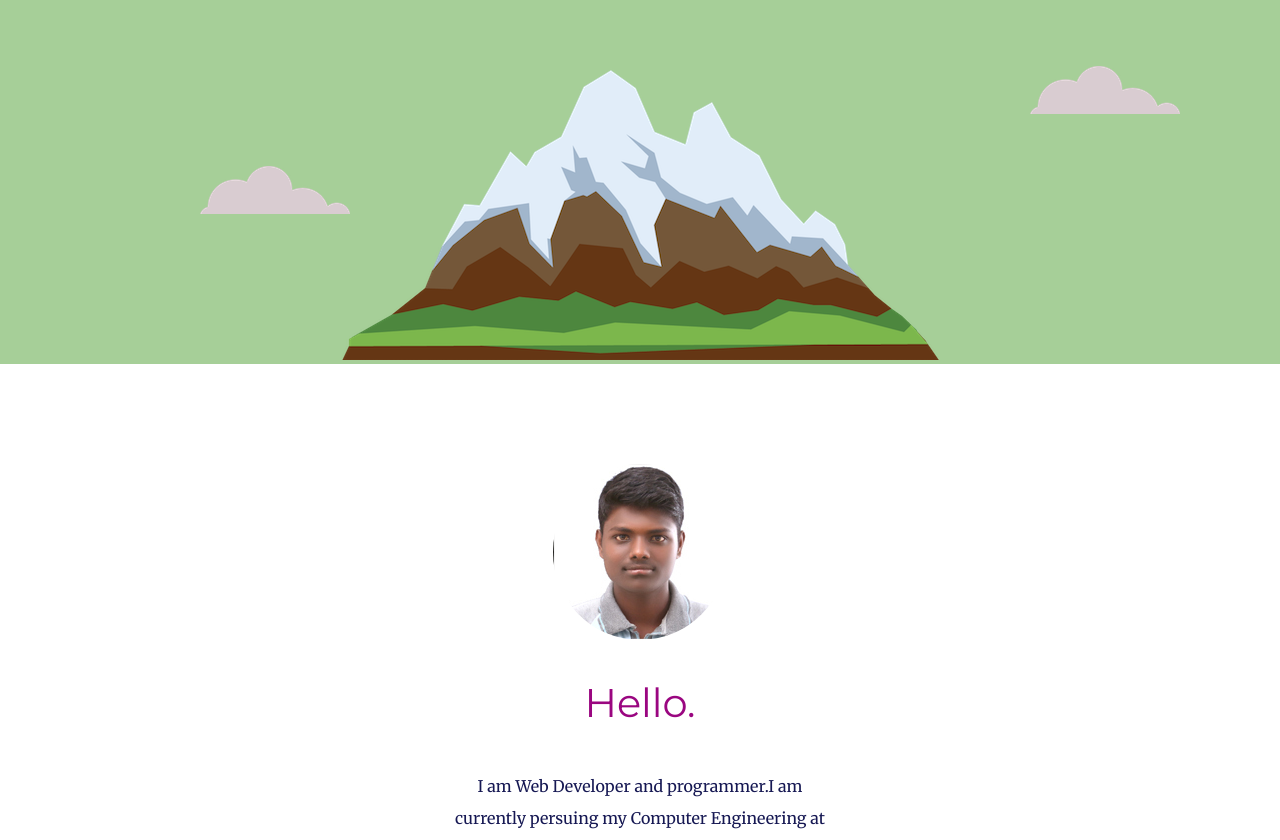
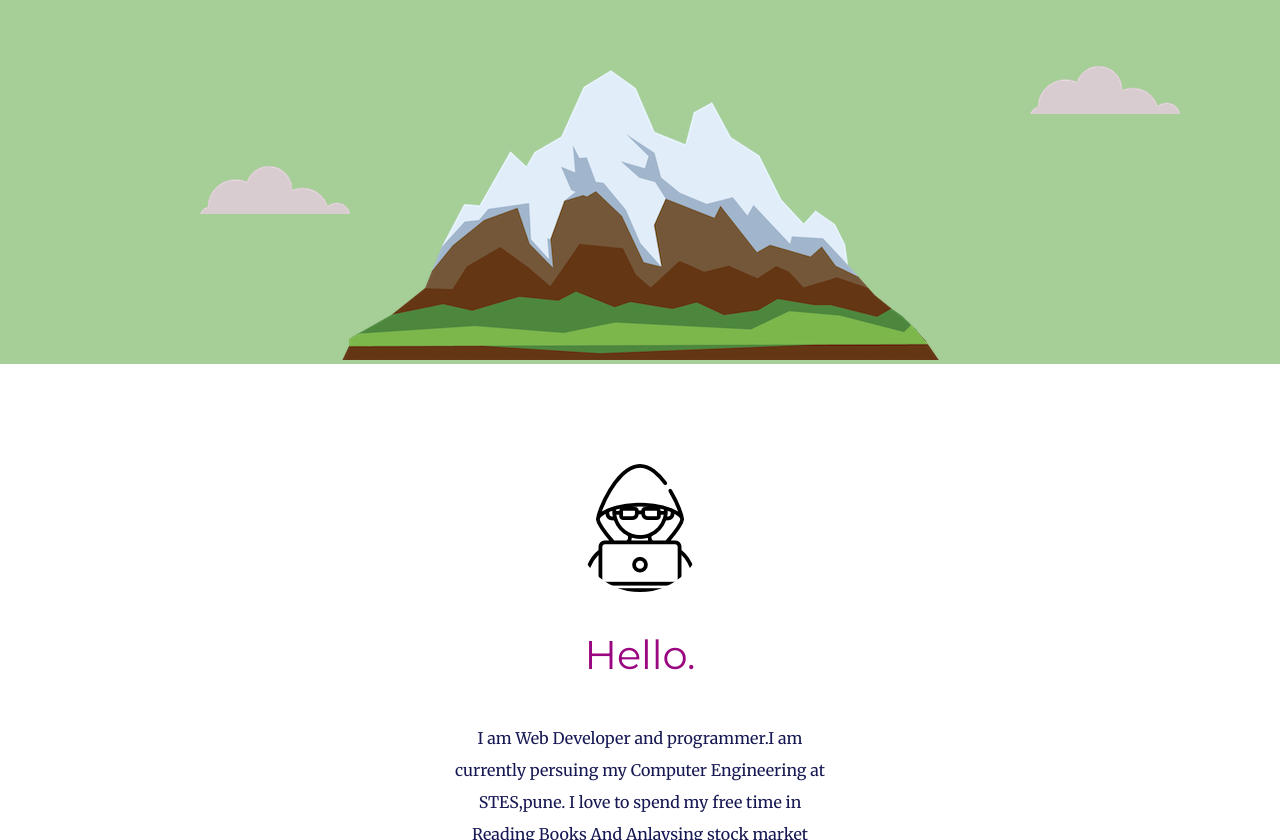
Before and after one commit to Saurabhrborhade/Mysite, a plain HTML site: page index.html in a window 1280 px wide. Shown: the part 388-1228 px from the top of the page. Drawn offline with Linux system fonts and the light colour scheme.

Commit message:
Update index.html

```diff
--- a/index.html
+++ b/index.html
@@ -26,7 +26,7 @@
   </div>
   <div class="middle-container">
     <div class="profile">
-      <img src="imgaes/sb photo.JPG" alt="pic" class="my-pic">
+      <img src="imgaes/hacker.png" alt="pic" class="my-pic">
       <h2>Hello.</h2>
       <p>I am Web Developer and programmer.I am currently persuing my Computer Engineering at STES,pune.
         I love to spend my free time in Reading Books And Anlaysing stock market charts.</p>
```
